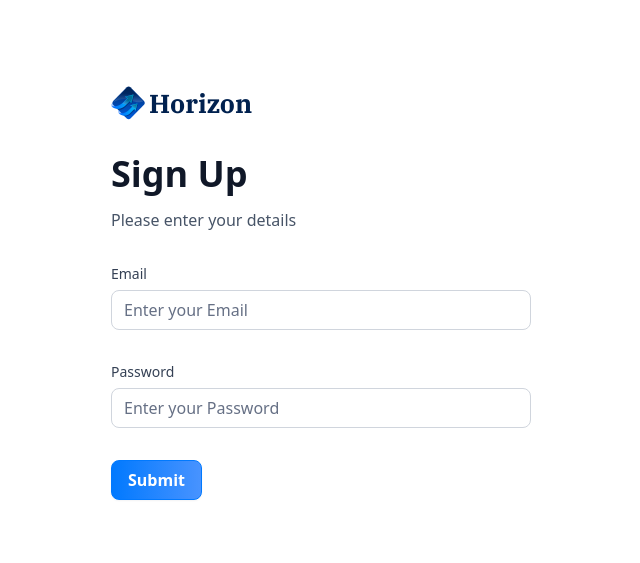
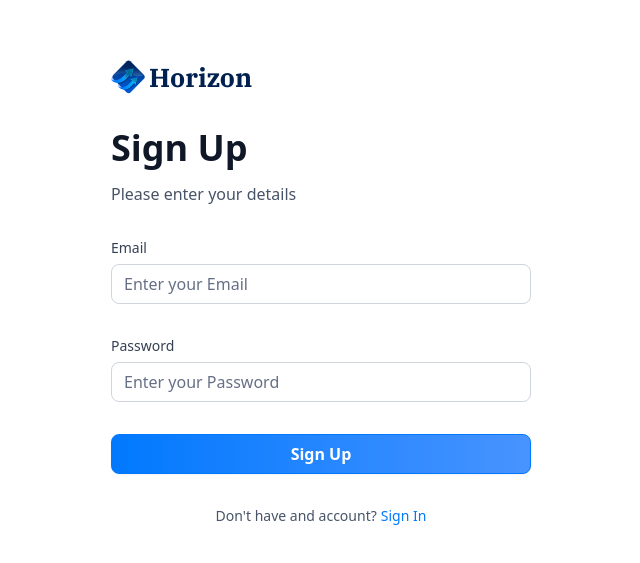
Before and after one commit to vikram10-6/Horizon, a Next.js app: page /sign-up in a window 1280 px wide. Shown: the part 107-670 px from the top of the page, without its empty margins (319-959 px from the left). Built offline with nearby package versions, Linux system fonts and the light colour scheme.

Commit message:
Add style and links to button

```diff
--- a/components/AuthForm.tsx
+++ b/components/AuthForm.tsx
@@ -19,21 +19,24 @@ import {
 import { Input } from "@/components/ui/input";
 import CustomInput from "./CustomInput";
 import { authFormSchema } from "@/lib/utils";
-
+import { Loader2 } from "lucide-react";
 
 const AuthForm = ({ type }: { type: string }) => {
   const [user, setUser] = useState(null);
+  const [isLoading, setIsLoading] = useState(false);
 
   const form = useForm<z.infer<typeof authFormSchema>>({
     resolver: zodResolver(authFormSchema),
     defaultValues: {
       email: "",
-      password: ""
+      password: "",
     },
   });
 
   function onSubmit(values: z.infer<typeof authFormSchema>) {
+    setIsLoading(true);
     console.log(values);
+    setIsLoading(false);
   }
 
   return (
@@ -68,14 +71,50 @@ const AuthForm = ({ type }: { type: string }) => {
         <>
           <Form {...form}>
             <form onSubmit={form.handleSubmit(onSubmit)} className="space-y-8">
+              <CustomInput
+                control={form.control}
+                name="email"
+                label="Email"
+                placeholder="Enter your Email"
+              />
 
-                <CustomInput control={form.control} name='email' label='Email' placeholder="Enter your Email"/>
-
-                <CustomInput control={form.control} name="password" label='Password' placeholder="Enter your Password"/>
-
-              <Button type="submit" className="form-btn">Submit</Button>
+              <CustomInput
+                control={form.control}
+                name="password"
+                label="Password"
+                placeholder="Enter your Password"
+              />
+              <Button
+                type="submit"
+                disabled={isLoading}
+                className=" w-[100%] form-btn"
+              >
+                {isLoading ? (
+                  <>
+                    <Loader2 size={20} className="animate-spin" />
+                    &nbsp;Loading...
+                  </>
+                ) : type === "sign-in" ? (
+                  "Sign In"
+                ) : (
+                  "Sign Up"
+                )}
+              </Button>
             </form>
           </Form>
+          <footer className="flex justify-center gap-1 ">
+            <p className=" text-14 font-normal text-gray-600">
+              {type === "sign-up"
+                ? "Don't have and account? "
+                : "Already have an account! "}
+            </p>
+            <Link
+              href={type === "sign-in" ? "/sign-up" : "/sign-in"}
+              className="form-link"
+            >
+              {type === "sign-in" ? "Sign Up" : "Sign In"}
+            </Link>
+          </footer>
         </>
       )}
     </section>
```
